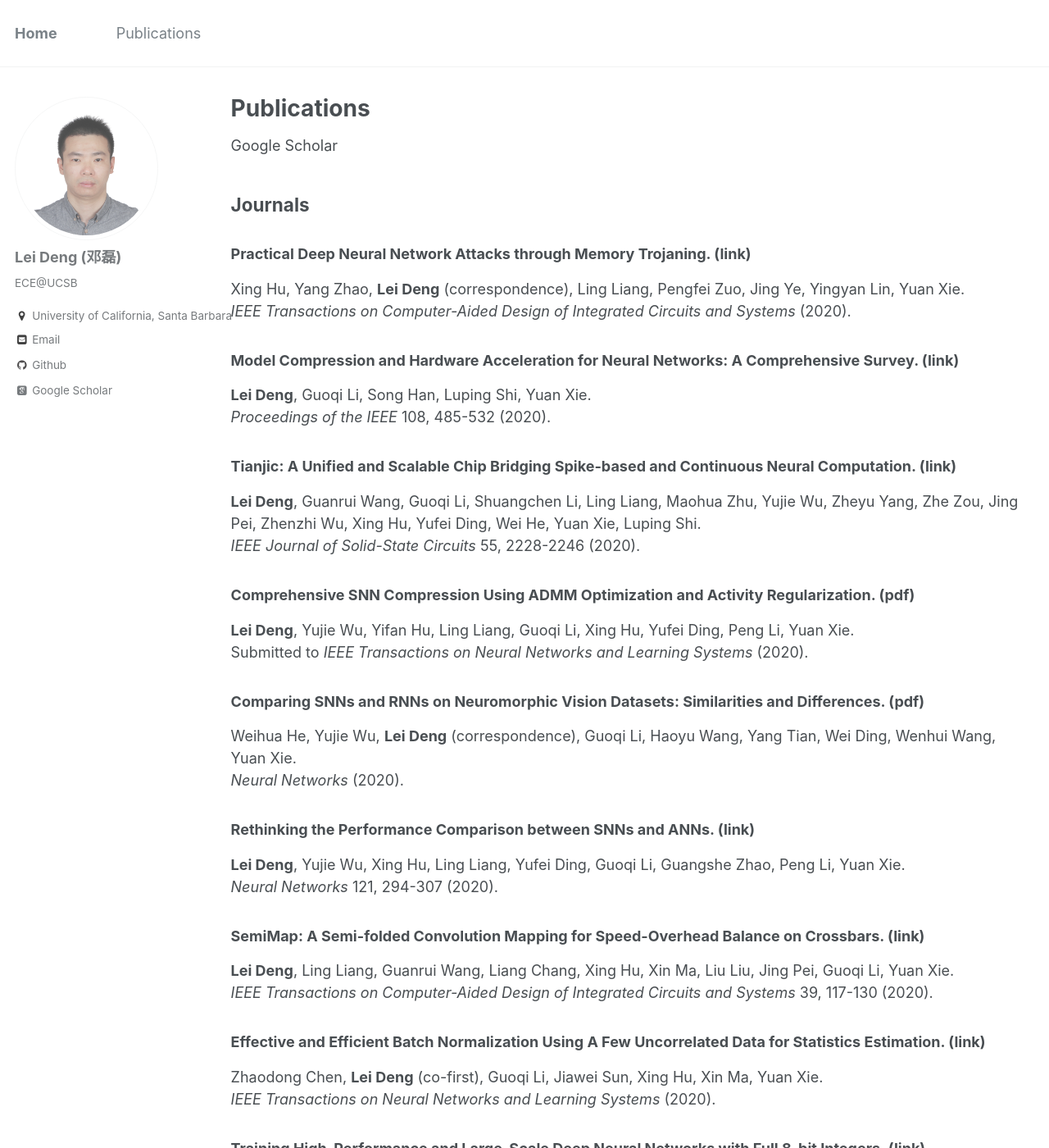
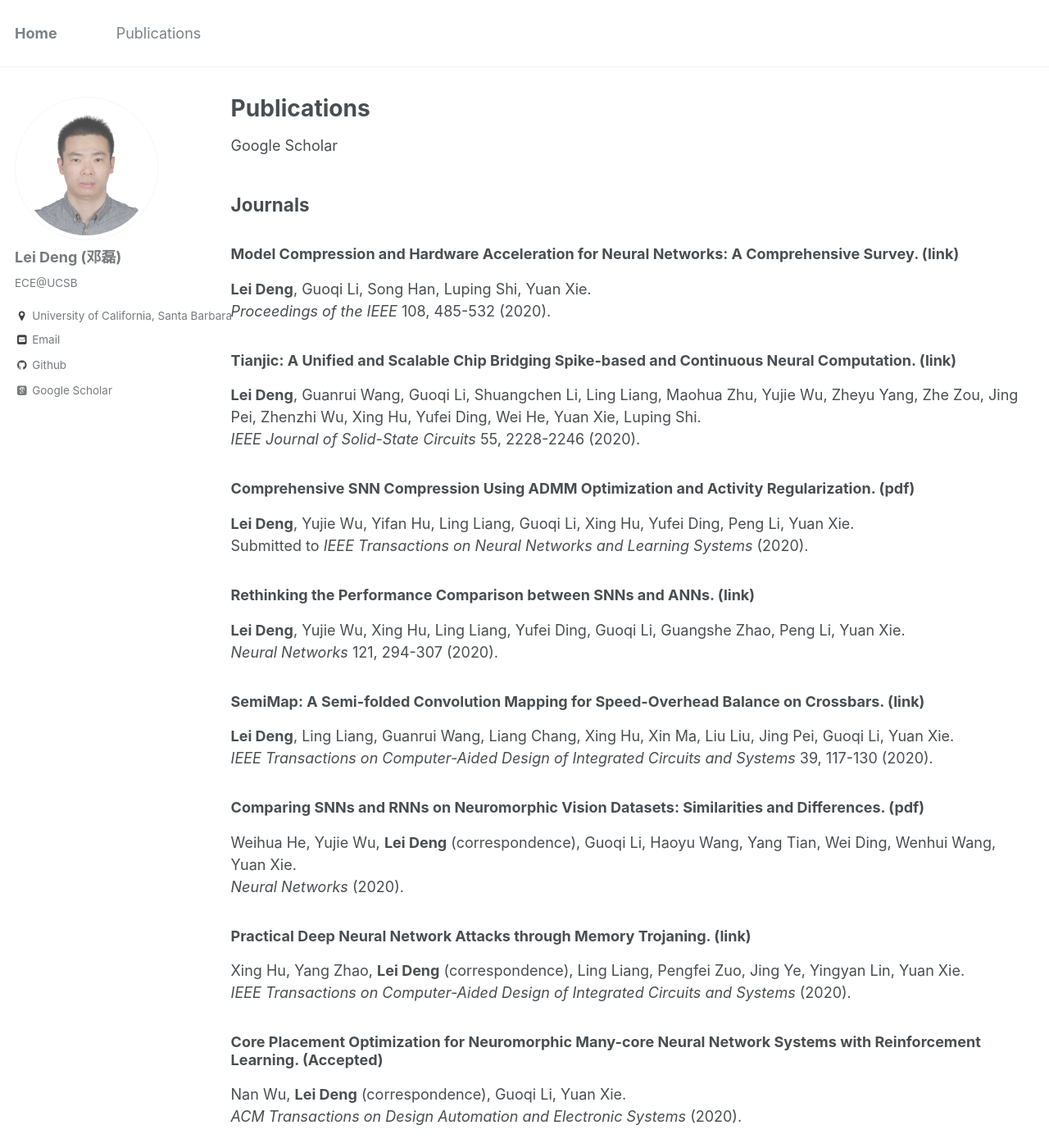
Before and after one commit to dllfei/dllfei.github.io, a Jekyll site: the page built from _pages/publications.md, in a window 1280 px wide and 1400 px high. Shown: the whole window at 82% size. Built offline with Jekyll 4.4.1, drawn with Linux system fonts in a browser that asks for light colours; some web fonts are replaced.

Commit message:
Update publications.md

```diff
--- a/_pages/publications.md
+++ b/_pages/publications.md
@@ -35,6 +27,18 @@ Weihua He, Yujie Wu, **Lei Deng** (correspondence), Guoqi Li, Haoyu Wang, Yang T
 ### SemiMap: A Semi-folded Convolution Mapping for Speed-Overhead Balance on Crossbars. ([link](https://ieeexplore.ieee.org/abstract/document/8556049)) <br />
 **Lei Deng**, Ling Liang, Guanrui Wang, Liang Chang, Xing Hu, Xin Ma, Liu Liu, Jing Pei, Guoqi Li, Yuan Xie. <br />
 *IEEE Transactions on Computer-Aided Design of Integrated Circuits and Systems* 39, 117-130 (2020).
+
+### Comparing SNNs and RNNs on Neuromorphic Vision Datasets: Similarities and Differences. ([pdf](https://arxiv.org/pdf/2005.02183.pdf)) <br />
+Weihua He, Yujie Wu, **Lei Deng** (correspondence), Guoqi Li, Haoyu Wang, Yang Tian, Wei Ding, Wenhui Wang, Yuan Xie. <br />
+*Neural Networks* (2020).
+
+### Practical Deep Neural Network Attacks through Memory Trojaning. ([link](https://ieeexplore.ieee.org/document/9096397)) <br />
+Xing Hu, Yang Zhao, **Lei Deng** (correspondence), Ling Liang, Pengfei Zuo, Jing Ye, Yingyan Lin, Yuan Xie. <br />
+*IEEE Transactions on Computer-Aided Design of Integrated Circuits and Systems* (2020).
+
+### Core Placement Optimization for Neuromorphic Many-core Neural Network Systems with Reinforcement Learning. (Accepted) <br />
+Nan Wu, **Lei Deng** (correspondence), Guoqi Li, Yuan Xie. <br />
+*ACM Transactions on Design Automation and Electronic Systems* (2020).
 
 ### Effective and Efficient Batch Normalization Using A Few Uncorrelated Data for Statistics Estimation. ([link](https://ieeexplore.ieee.org/document/9046854)) <br />
 Zhaodong Chen, **Lei Deng** (co-first), Guoqi Li, Jiawei Sun, Xing Hu, Xin Ma, Yuan Xie. <br />
```
Also changed, not shown: other parts of _pages/publications.md (+0 -8 lines).
